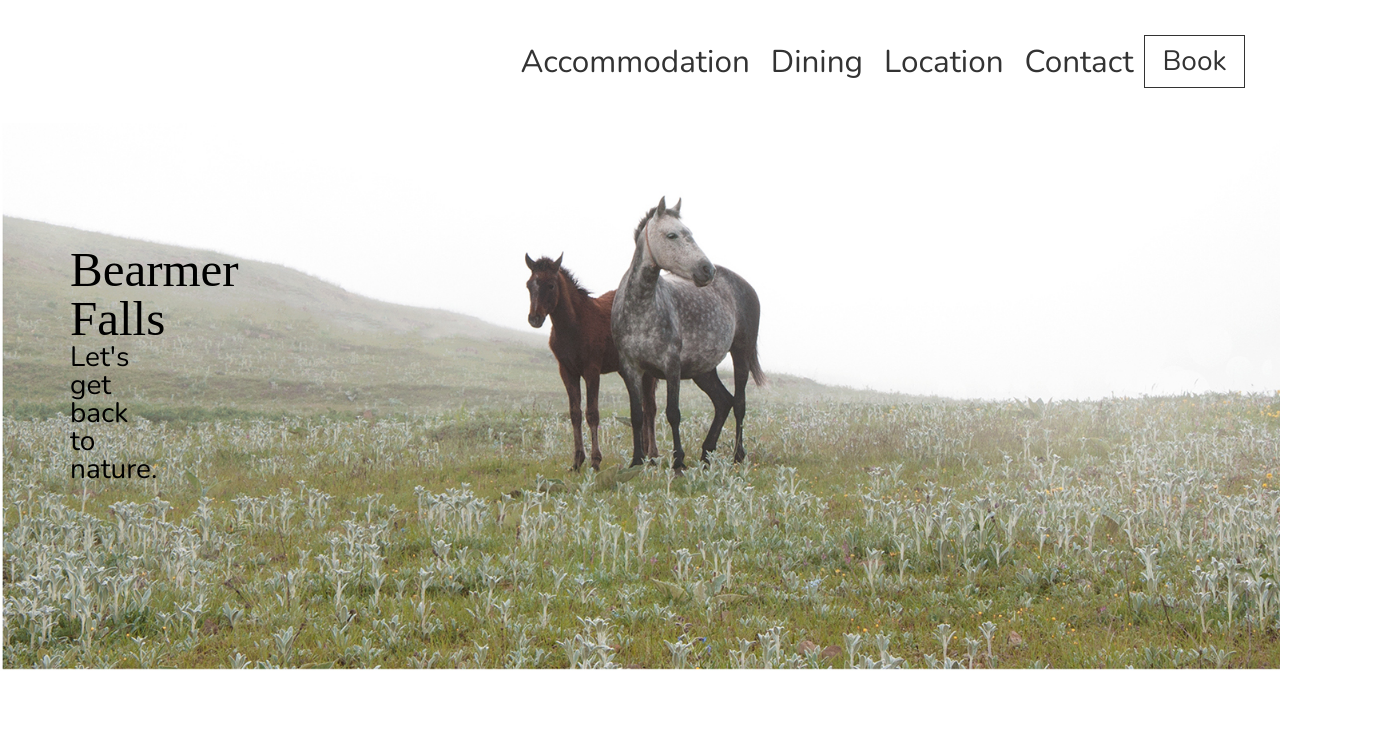
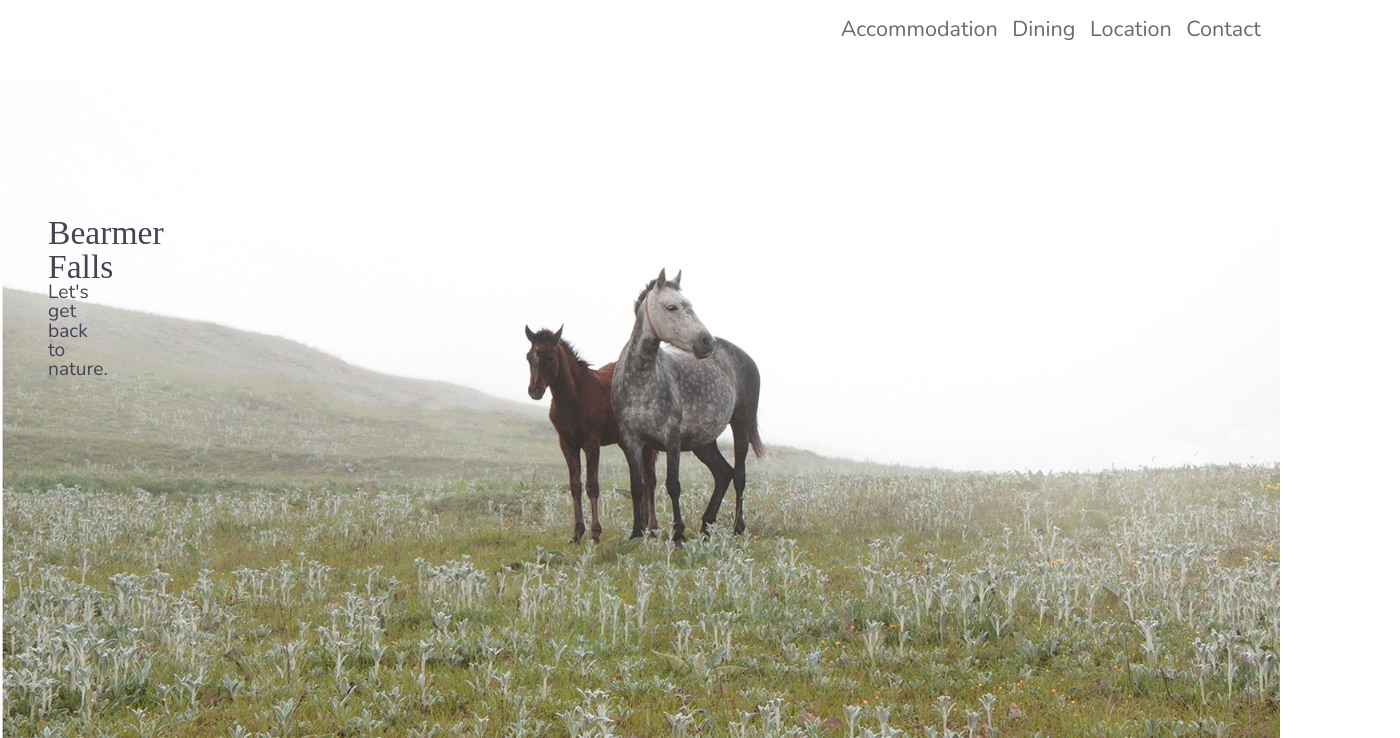
Before and after one commit to qiuqili/falls-hotel, a website: page index.html in a window 1280 px wide. Shown: the top 738 px of the page, 1400 px wide, since content can reach past the window. Drawn offline with nearby package versions, Linux system fonts and the light colour scheme; a web font is replaced by a local one.

Commit message:
font adjust

```diff
--- a/index.html
+++ b/index.html
@@ -17,7 +17,7 @@
     <li>Dining</li>
     <li>Location</li>
     <li>Contact</li>
-    <button>Book</button>
+    <!--<button>Book</button>-->
   </ul>
 
   <div class="title">
--- a/styles.scss
+++ b/styles.scss
@@ -11,7 +11,7 @@ $daisy: #f9b49c;
 
 html {
   font-family: Nunito;
-  font-color: $dark;
+  color: $dark;
   font-size: 16px;
  }
 
@@ -28,7 +28,7 @@ html {
 
 ul {
   display: flex;
-  justify-content: center;
+  justify-content: flex-end;
   position: fixed;
   z-index: 100;
   background-color: white;
@@ -58,7 +58,7 @@ h1 {
 .title {
   display: inline-block;
   position: absolute;
-  padding: 2rem;
+  padding: 4rem 2rem;
   max-width: 70px;
    font:{
     weight: light;
@@ -72,8 +72,9 @@ h1 {
 img {
   width: 100%;
   height: auto;
-  display: block;
+  margin-top: 3rem;
 }
+
 
 span {
  color: $pink;
@@ -153,11 +154,11 @@ input{
 @media (min-width: 1130px) {
 
  html {
-    font-size: 35px;
+    font-size: 24px;
   }
 
   ul{
-    padding:1rem;
+    padding: 0.5rem;
     justify-content: flex-end;
   }
   .title{
```
Also changed, not shown: styles.css.
